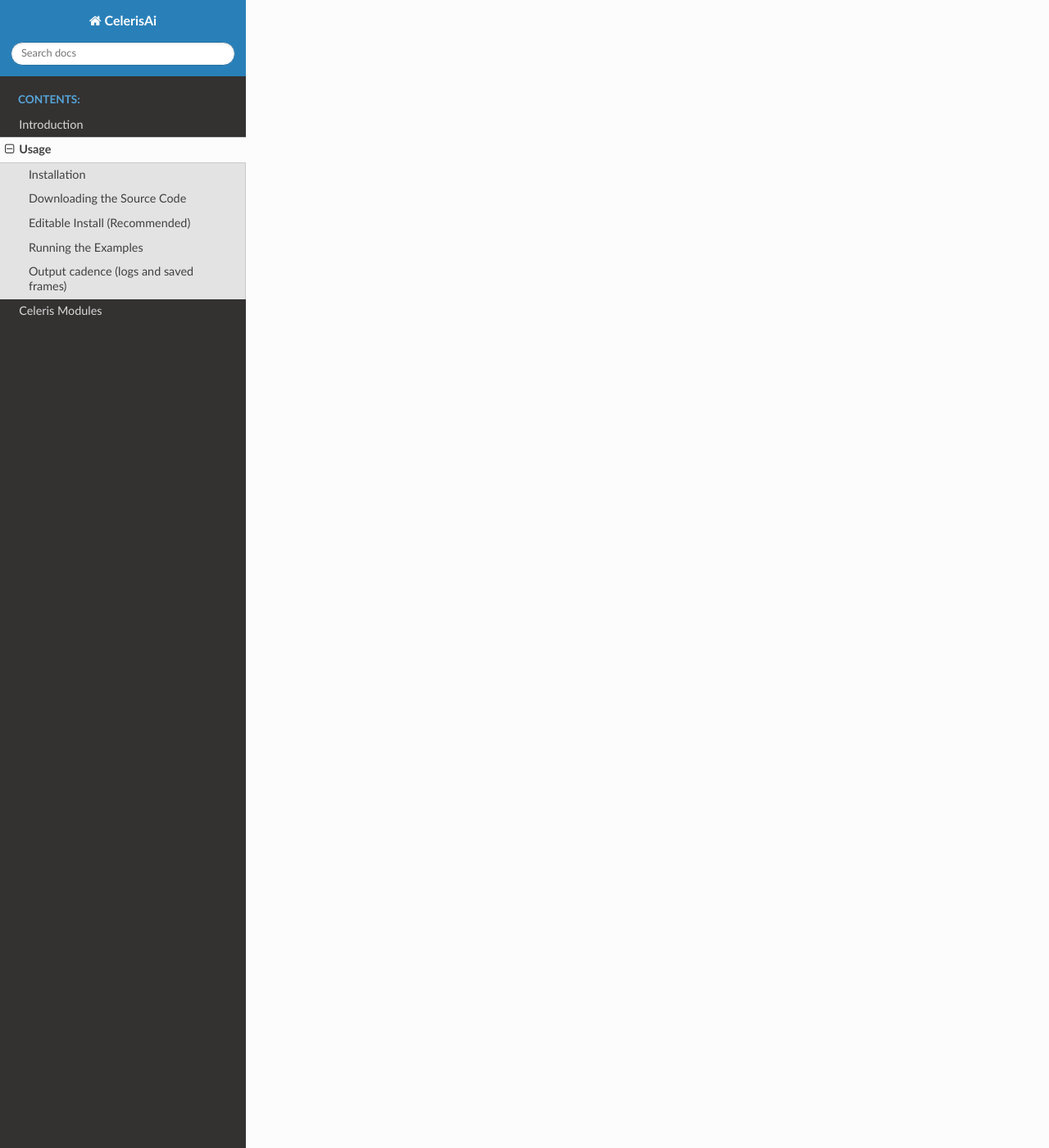
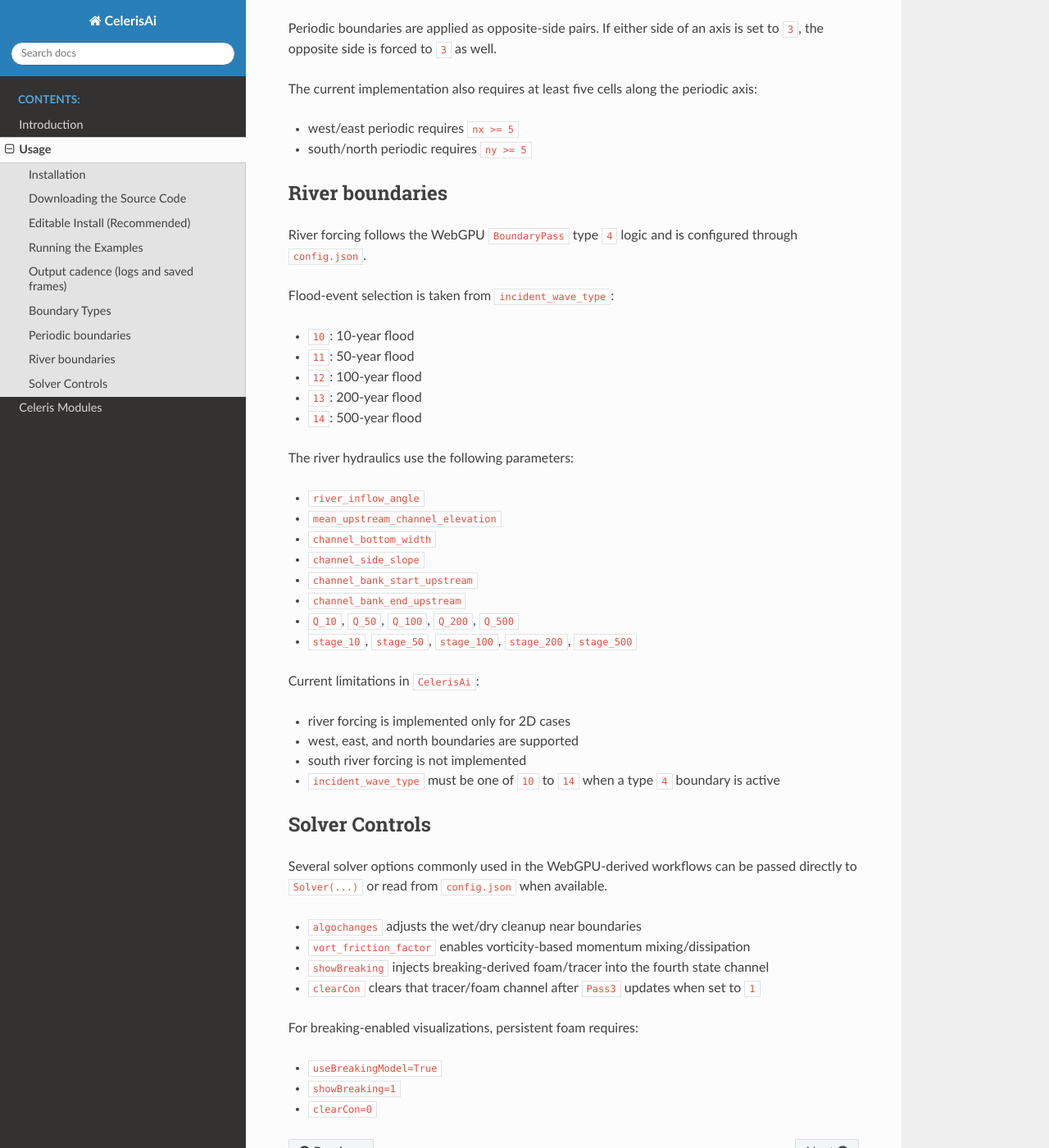
Before and after one commit to wrenteria/CelerisAi, a Sphinx documentation site: the page built from docs/source/usage.rst, in a window 1280 px wide and 1400 px high, scrolled down 1954 px. Shown: the whole window at 82% size. Built offline with Sphinx 7.4.7 and the Read the Docs theme 3.1.0, drawn with Linux system fonts in a browser that asks for light colours; some of the changed text lies outside the part shown.

Commit message:
Update boundary and solver docs

```diff
--- a/docs/source/usage.rst
+++ b/docs/source/usage.rst
@@ -78,3 +78,75 @@ In ``Evolve``, progress logging and frame export cadence are controlled by
    run = Evolve(solver=solver, maxsteps=10000, saveimg=True, plot_interval=25)
 
 If ``saveimg=True``, images are saved at this same interval.
+
+Boundary Types
+--------------
+
+For CelerisWebGPU-style cases loaded from ``config.json``, the four domain faces
+use the following integer boundary types:
+
+- ``0``: solid wall
+- ``1``: sponge layer
+- ``2``: incoming wave
+- ``3``: periodic boundary
+- ``4``: river boundary
+
+Periodic boundaries
+-------------------
+
+Periodic boundaries are applied as opposite-side pairs. If either side of an axis
+is set to ``3``, the opposite side is forced to ``3`` as well.
+
+The current implementation also requires at least five cells along the periodic axis:
+
+- west/east periodic requires ``nx >= 5``
+- south/north periodic requires ``ny >= 5``
+
+River boundaries
+----------------
+
+River forcing follows the WebGPU ``BoundaryPass`` type ``4`` logic and is configured
+through ``config.json``.
+
+Flood-event selection is taken from ``incident_wave_type``:
+
+- ``10``: 10-year flood
+- ``11``: 50-year flood
+- ``12``: 100-year flood
+- ``13``: 200-year flood
+- ``14``: 500-year flood
+
+The river hydraulics use the following parameters:
+
+- ``river_inflow_angle``
+- ``mean_upstream_channel_elevation``
+- ``channel_bottom_width``
+- ``channel_side_slope``
+- ``channel_bank_start_upstream``
+- ``channel_bank_end_upstream``
+- ``Q_10``, ``Q_50``, ``Q_100``, ``Q_200``, ``Q_500``
+- ``stage_10``, ``stage_50``, ``stage_100``, ``stage_200``, ``stage_500``
+
+Current limitations in ``CelerisAi``:
+
+- river forcing is implemented only for 2D cases
+- west, east, and north boundaries are supported
+- south river forcing is not implemented
+- ``incident_wave_type`` must be one of ``10`` to ``14`` when a type ``4`` boundary is active
+
+Solver Controls
+---------------
+
+Several solver options commonly used in the WebGPU-derived workflows can be passed
+directly to ``Solver(...)`` or read from ``config.json`` when available.
+
+- ``algochanges`` adjusts the wet/dry cleanup near boundaries
+- ``vort_friction_factor`` enables vorticity-based momentum mixing/dissipation
+- ``showBreaking`` injects breaking-derived foam/tracer into the fourth state channel
+- ``clearCon`` clears that tracer/foam channel after ``Pass3`` updates when set to ``1``
+
+For breaking-enabled visualizations, persistent foam requires:
+
+- ``useBreakingModel=True``
+- ``showBreaking=1``
+- ``clearCon=0``
```
